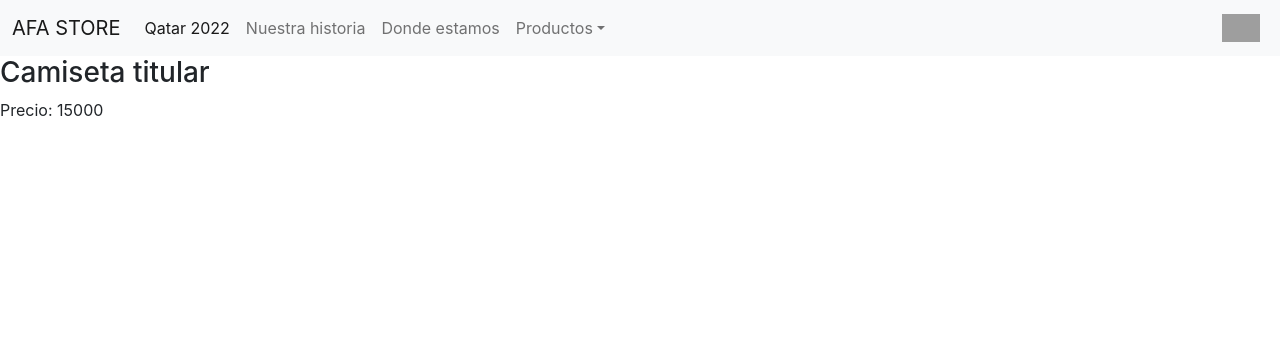
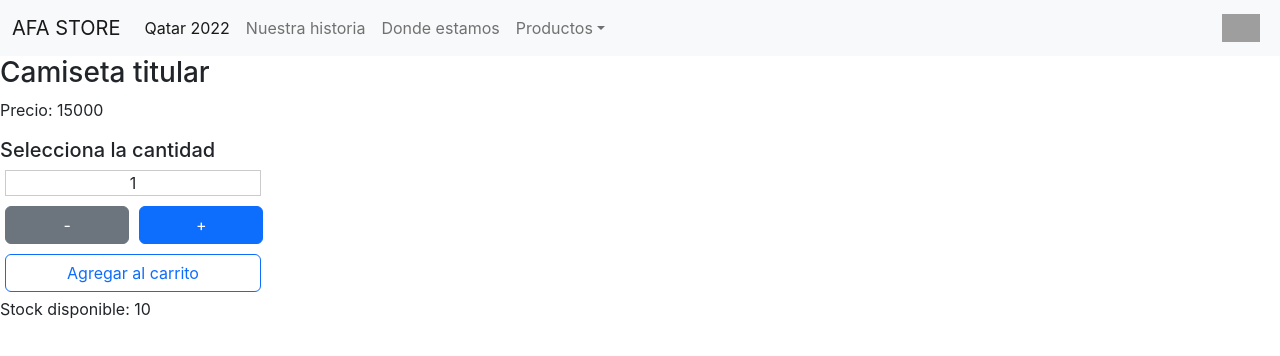
Before and after one commit to Franco238/ReactCoder, a React (Create React App) app: page / in a window 1280 px wide. Shown: the top 356 px of the page. Built offline with nearby package versions, Linux system fonts and the light colour scheme; grey boxes are pictures that could not be loaded.

Commit message:
itemCount

```diff
--- a/src/App.js
+++ b/src/App.js
@@ -3,6 +3,7 @@ import './App.scss';
 import Navbar from './components/Navbar'
 import CartWidget from "./components/CartWidget";
 import ItemListContainer from './components/ItemListContainer';
+import ItemCount from './components/ItemCount';
 
 function App() {
   return (
@@ -10,7 +11,10 @@ function App() {
     <Navbar>
       <CartWidget/>
     </Navbar>
-    <ItemListContainer/>
+    <ItemListContainer>
+      <ItemCount/>
+    </ItemListContainer>
+
     </div>
   );
 }
--- a/src/App.scss
+++ b/src/App.scss
@@ -33,3 +33,21 @@
     width: 3%;
     margin-right: 20px;
     }
+
+    .agregarCantidad{
+      width: 20%;
+      border: 1px solid rgba(100, 97, 97, 0.328);
+      text-align: center;
+      margin: 5px;
+    }
+
+    .botonStock{
+      width: 9.7%;
+      margin: 5px;
+    }
+
+    .botonCarrito{
+      width: 20%;
+      text-align: center;
+      margin: 5px;
+    }
--- /dev/null
+++ b/src/components/ItemCount.js
@@ -0,0 +1,35 @@
+import { Component } from "react";
+import { useState } from "react";
+
+const ItemCount = () => {
+
+    const [counter, setCounter] = useState(1)
+
+let stock = 10
+
+const handleAdd = () => {
+    if (counter < stock) {
+        setCounter(counter + 1)
+    }
+}
+
+const handleSubstract = () => {
+    if (counter > 0) {
+        setCounter(counter - 1)
+    }
+}
+
+    return(
+        <div>
+            <h5>Selecciona la cantidad</h5>
+            <p className="agregarCantidad">{counter}</p>
+            <button onClick={handleSubstract} className="botonStock btn btn-secondary">-</button>
+            <button onClick={handleAdd} className="botonStock btn btn-primary">+</button>
+            <br/>
+            <button className="botonCarrito btn btn-outline-primary">Agregar al carrito</button>
+            <p>Stock disponible: {stock}</p>
+        </div>
+    )
+}
+
+export default ItemCount
--- a/src/components/ItemListContainer.js
+++ b/src/components/ItemListContainer.js
@@ -1,10 +1,11 @@
 import { Component } from "react";
 
-const ItemListContainer = ({producto = "Camiseta titular", precio = 15000}) => {
+const ItemListContainer = ({producto = "Camiseta titular", precio = 15000, children}) => {
     return(
         <div>
             <h3>{producto}</h3>
             <p>Precio: {precio}</p>
+            {children}
         </div>
 
     )
```
